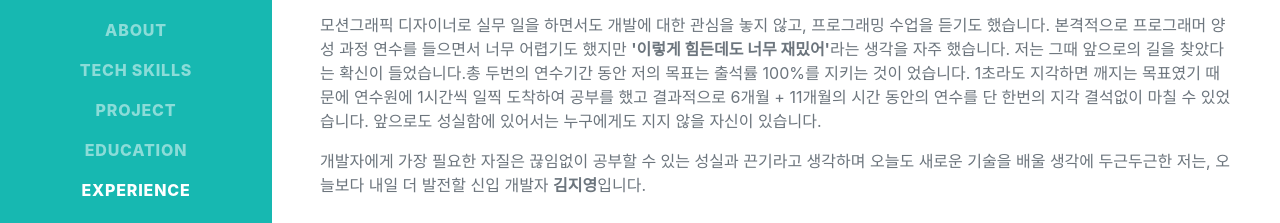
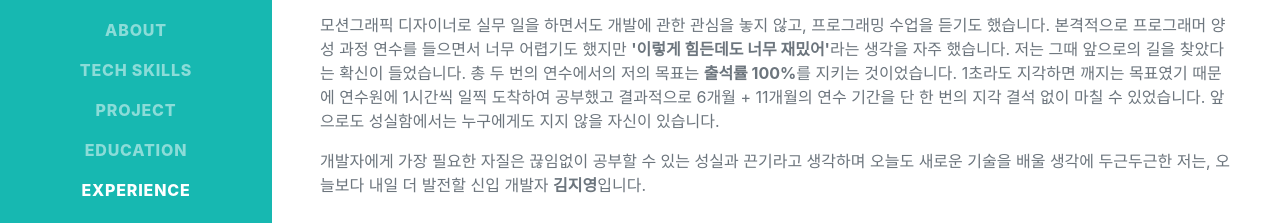
Before and after one commit to jiyoungbkim/jiyoungbkim.github.io, a plain HTML site: page index.html in a window 1280 px wide. Shown: the part 390-613 px from the top of the page. Drawn offline with nearby package versions, Linux system fonts and the light colour scheme; a web font is replaced by a local one.

Commit message:
orthography

```diff
--- a/index.html
+++ b/index.html
@@ -44,7 +44,7 @@
                     <div class="resume-section-content">
                     <h3 class="mb-5">공부가 가장 재밌는 신입 개발자</h3>
                     <p>미술대학원의 석사학위 청구전에서 아두이노를 이용해서 작품을 만들었습니다. 프로그래밍을 아무것도 모르는 상태에서 시작했지만 결국은 완성해내었을 때의 그 성취감을 잊을 수 없습니다.</p>
-                    <p>모션그래픽 디자이너로 실무 일을 하면서도 개발에 대한 관심을 놓지 않고, 프로그래밍 수업을 듣기도 했습니다. 본격적으로 프로그래머 양성 과정 연수를 들으면서 너무 어렵기도 했지만 <strong>'이렇게 힘든데도 너무 재밌어'</strong>라는 생각을 자주 했습니다. 저는 그때 앞으로의 길을 찾았다는 확신이 들었습니다.총 두번의 연수기간 동안 저의 목표는 출석률 100%를 지키는 것이 었습니다. 1초라도 지각하면 깨지는 목표였기 때문에 연수원에 1시간씩 일찍 도착하여 공부를 했고 결과적으로 6개월 + 11개월의 시간 동안의 연수를 단 한번의 지각 결석없이 마칠 수 있었습니다. 앞으로도 성실함에 있어서는 누구에게도 지지 않을 자신이 있습니다.</p>
+                    <p>모션그래픽 디자이너로 실무 일을 하면서도 개발에 관한 관심을 놓지 않고, 프로그래밍 수업을 듣기도 했습니다. 본격적으로 프로그래머 양성 과정 연수를 들으면서 너무 어렵기도 했지만 <strong>'이렇게 힘든데도 너무 재밌어'</strong>라는 생각을 자주 했습니다. 저는 그때 앞으로의 길을 찾았다는 확신이 들었습니다. 총 두 번의 연수에서의 저의 목표는 <strong>출석률 100%</strong>를 지키는 것이었습니다. 1초라도 지각하면 깨지는 목표였기 때문에 연수원에 1시간씩 일찍 도착하여 공부했고 결과적으로 6개월 + 11개월의 연수 기간을 단 한 번의 지각 결석 없이 마칠 수 있었습니다. 앞으로도 성실함에서는 누구에게도 지지 않을 자신이 있습니다.</p>
                     <p class="mb-0">개발자에게 가장 필요한 자질은 끊임없이 공부할 수 있는 성실과 끈기라고 생각하며 오늘도 새로운 기술을 배울 생각에 두근두근한 저는, 오늘보다 내일 더 발전할 신입 개발자 <strong>김지영</strong>입니다.</p>
                     </div>
                     <p class="lead mb-5"></p>
```
